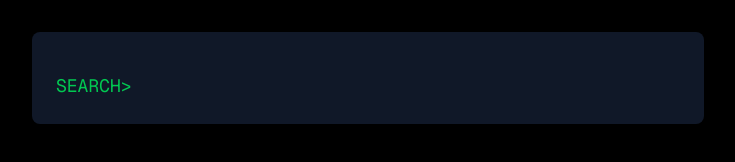
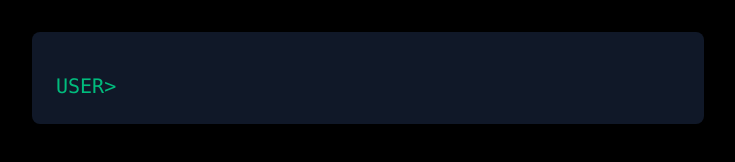
Before and after one commit to LeTammo/mindful, a Next.js app: page / in a window 1280 px wide. Shown: the top 162 px of the page, without its empty margins (272-1007 px from the left). Built offline with nearby package versions, Linux system fonts and the light colour scheme.

Commit message:
Add username

```diff
--- a/src/app/components/SearchInput.tsx
+++ b/src/app/components/SearchInput.tsx
@@ -22,10 +22,11 @@ export function SearchInput({
     selectedSuggestion,
     selectSuggestion
 }: SearchInputProps) {
+    const username = process.env.NEXT_PUBLIC_USERNAME || 'USER';
     return (
         <div className="mt-4 flex flex-col items-center">
             <div className="flex items-center w-full">
-                <span className="font-mono text-green-500 text-lg">SEARCH&gt;</span>
+                <span className="font-mono text-emerald-500 text-xl">{username}&gt;</span>
                 <input
                     ref={inputRef as React.RefObject<HTMLInputElement>}
                     type="text"
--- a/src/app/components/output/CommandOutput.tsx
+++ b/src/app/components/output/CommandOutput.tsx
@@ -1,8 +1,9 @@
 import React from 'react';
 
+const username = process.env.NEXT_PUBLIC_USERNAME || 'USER';
 const CommandOutput = ({ query }: { query: string }) => (
     <div className="flex items-center gap-2">
-        <span className="text-green-400 font-mono text-lg">SEARCH&gt;</span>
+        <span className="text-emerald-400 font-mono text-lg">{username}&gt;</span>
         <span className="font-mono text-lg">{query}</span>
     </div>
 );
--- a/src/app/globals.css
+++ b/src/app/globals.css
@@ -1,26 +1,5 @@
 @import "tailwindcss";
 
-:root {
-  --background: #0a0a0a;
-  --foreground: #ededed;
-}
-
-@theme inline {
-  --color-background: var(--background);
-  --color-foreground: var(--foreground);
-  --font-sans: var(--font-geist-sans);
-  --font-mono: var(--font-geist-mono);
-}
-
-@media (prefers-color-scheme: light) {
-  :root {
-    --background: #ffffff;
-    --foreground: #171717;
-  }
-}
-
 body {
-  background: var(--background);
-  color: var(--foreground);
   font-family: var(--font-mono);
 }
```
